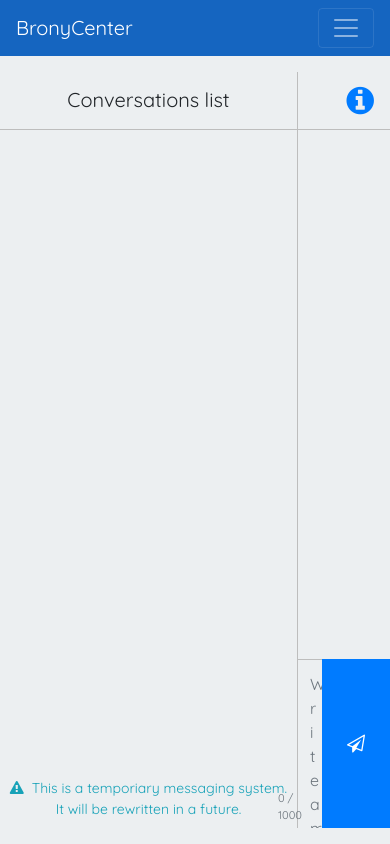
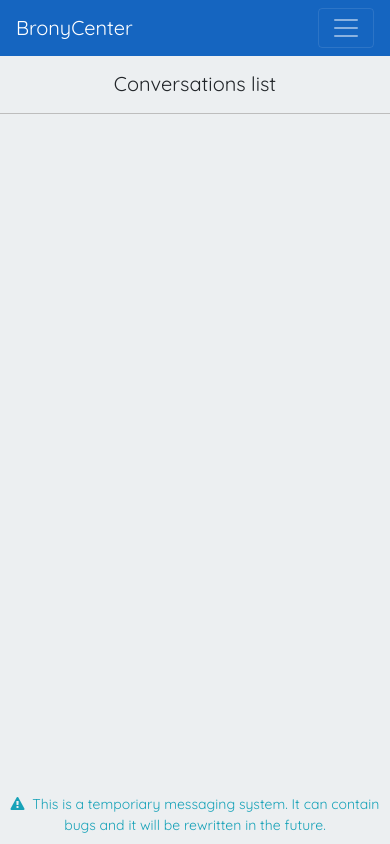
Before and after one commit to Assertrex/Bronycenter, a PHP site: page /social/messages.php in a window 390 px wide. Run offline with PHP 8.4, Linux system fonts and the light colour scheme; data that the repository does not hold is empty; some libraries are stand-ins or nearby versions.

Commit message:
Created a mobile version of a messages page.
I'll leave there a classic: "I'll cleanup a code and fix bugs later.". Yeah, that's something that I know already, so sad. :(

PS. This means something too hard to fix, something that will probably never be touched anymore.

```diff
--- a/public/resources/stylesheets/style.scss
+++ b/public/resources/stylesheets/style.scss
@@ -41,12 +41,20 @@ section {
     cursor: pointer;
 }
 
-.container, .container-full {
+.container {
     padding-top: calc(56px + 1rem); // calc(108px + 1rem)
     padding-bottom: 1rem;
 
     &.guest {
         padding-top: calc(56px + 1rem);
+    }
+}
+
+.container-full {
+    padding-top: calc(56px); // calc(108px + 1rem)
+
+    &.guest {
+        padding-top: calc(56px);
     }
 }
 
--- a/public/social/messages.php
+++ b/public/social/messages.php
@@ -7,7 +7,9 @@ $pageTitle = 'Messages :: BronyCenter';
 $pageStylesheet = '
 body { height: 100vh; }
 .container-full { flex: 1; }
-#aside { width: 340px; border-right: 1px solid #BDBDBD; }
+.container-full #messages-mobile-wrapper { display: flex; flex-direction: column; width: 100vw; }
+aside #messages-mobile-aside-wrapper { display: flex; flex-direction: column; flex: 1; }
+aside { flex: 1; }
 #aside #list-conversations { flex: 1; }
 #aside #list-conversations .list-conversations-item { border-bottom: 1px solid #BDBDBD; cursor: pointer; }
 #aside #list-conversations .list-conversations-item.active { background-color: #E0E0E0; }
@@ -25,6 +27,11 @@ body { height: 100vh; }
 #main #message-creator #message-creator-textarea { height: 48px; max-height: 168px; padding-top: .75rem !important; padding-bottom: .75rem !important; background: none; border: 0; overflow: hidden; overflow-y: auto; resize: none; box-shadow: none; }
 #main #message-creator #message-creator-lettercounter-wrapper { position: absolute; bottom: 4px; right: 20px; }
 #main #message-creator #message-creator-send-button { font-size: 1.125rem; }
+
+@media (min-width: 992px) {
+    #aside { max-width: 340px; border-right: 1px solid #BDBDBD; }
+    .container-full #messages-mobile-wrapper { flex-direction: row; }
+}
 ';
 // Include social head content for all pages
 require('../../application/partials/social/head.php');
@@ -37,23 +44,30 @@ require('../../application/partials/social/head.php');
     ?>
 
     <div class="container-full d-flex">
-        <aside id="aside" class="d-flex flex-column">
+        <div id="messages-mobile-wrapper">
+            <aside id="aside" class="d-flex d-lg-flex flex-column">
+                <div id="messages-mobile-aside-wrapper">
                     <h5 class="text-center py-3 my-0" style="height: 58px; border-bottom: 1px solid #BDBDBD;">Conversations list</h5>
 
                     <div id="list-conversations"></div>
 
                     <div class="text-info text-center py-2 px-2" style="font-size: .875rem;">
                         <i class="fa fa-exclamation-triangle mr-1" aria-hidden="true"></i>
-                This is a temporiary messaging system. It will be rewritten in a future.
+                        This is a temporiary messaging system. It can contain bugs and it will be rewritten in the future.
+                    </div>
                 </div>
             </aside>
 
-        <main id="main" class="d-flex flex-column">
+            <main id="main" class="d-none d-lg-flex flex-column">
                 <div id="messages-info" class="d-flex align-items-center text-center" style="height: 58px;">
-                <div id="messages-info-user" class="d-flex align-items-center" style="flex: 1;"></div>
+                    <div class="d-block d-lg-none">
+                        <i id="messages-info-action-conversations" class="fa fa-arrow-circle-o-left text-primary mx-3" style="font-size: 2rem;" aria-hidden="true"></i>
+                    </div>
+
+                    <div id="messages-info-user" class="d-flex align-items-center justify-content-center ml-lg-3" style="flex: 1;"></div>
 
                     <div>
-                    <i class="fa fa-info-circle text-primary mr-3" style="font-size: 2rem;" aria-hidden="true"></i>
+                        <i class="fa fa-info-circle text-primary mx-3" style="font-size: 2rem;" aria-hidden="true"></i>
                     </div>
                 </div>
 
@@ -76,6 +90,7 @@ require('../../application/partials/social/head.php');
                     </div>
                 </div>
             </main>
+        </div>
     </div>
 
     <?php
@@ -105,6 +120,13 @@ require('../../application/partials/social/head.php');
 
         // Load conversations list
         conversationsReload();
+
+        $('#messages-info-action-conversations').click(() => {
+            $('#aside').toggleClass('d-none');
+            $('#main').toggleClass('d-none');
+            $('#aside').toggleClass('d-flex');
+            $('#main').toggleClass('d-flex');
+        });
 
         // Handle resizable textarea height in a message creator
         // FIXME: Try to stop moving textarea after executing this code on page reload
@@ -176,6 +198,11 @@ require('../../application/partials/social/head.php');
                 currentConversationUserID = conversationLinkNode.getAttribute('data-userid');
 
                 $(conversationLinkNode).addClass('active');
+
+                $('#aside').toggleClass('d-none');
+                $('#main').toggleClass('d-none');
+                $('#aside').toggleClass('d-flex');
+                $('#main').toggleClass('d-flex');
 
                 window.location.hash = currentConversationID;
                 messagesReload(currentConversationID, currentConversationUserID);
@@ -328,12 +355,12 @@ require('../../application/partials/social/head.php');
             }
 
             $('#messages-info-user').append(`
-                <div>
-                    <img src="../media/avatars/${conversationsList[index].user_details.avatar}/minres.jpg" class="rounded ml-3" style="width: 46px; height: 46px;" />
+                <div class="mr-2">
+                    <img src="../media/avatars/${conversationsList[index].user_details.avatar}/minres.jpg" class="rounded" style="width: 46px; height: 46px;" />
                 </div>
 
-                <div style="flex: 1;">
-                    <h6 id="messages-info-displayname" class="mb-0">${conversationsList[index].user_details.display_name}</h6>
+                <div class="d-flex flex-column" style="flex: 1;">
+                    <h6 id="messages-info-displayname" class="d-inline-block mb-0" style="white-space: nowrap; overflow: hidden; text-overflow: ellipsis;">${conversationsList[index].user_details.display_name}</h6>
                     <p id="messages-info-activeinterval" class="mb-0 text-muted"><small>Active: ${conversationsList[index].user_details.last_online_interval}</small></p>
                 </div>
             `);
--- a/version.ini
+++ b/version.ini
@@ -1,3 +1,3 @@
 version = "InDev 0.1.0"
-date = "18.03.2018"
-commit = "88"
+date = "21.03.2018"
+commit = "89"
```
Also changed, not shown: public/resources/stylesheets/style.css. Lines whose indentation alone changed are shown as unchanged.
